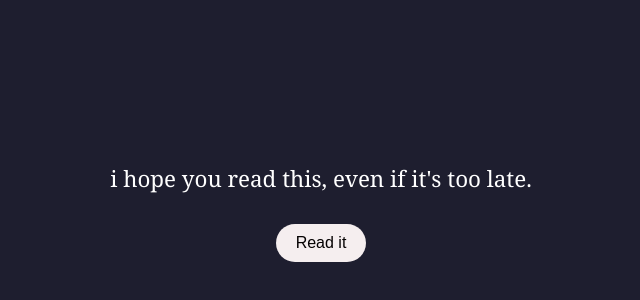
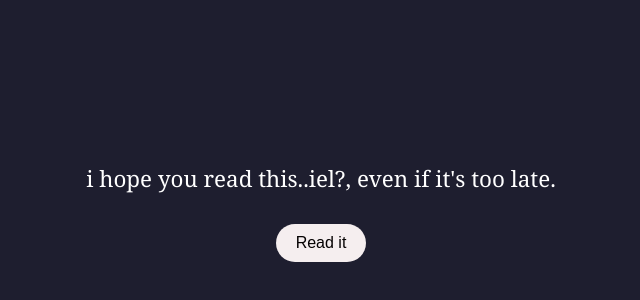
Before and after one commit to destina-tyas/-letter-project-i-hope-you-read-this-even-if-it-s-too-late.-, a plain HTML site: page index.html in a window 1280 px wide. Shown: the part 188-488 px from the top of the page, without its empty margins (319-959 px from the left). Drawn offline with Linux system fonts and the light colour scheme.

Commit message:
Fix typo in intro text

```diff
--- a/index.html
+++ b/index.html
@@ -8,7 +8,7 @@
   </head>
   <body>
     <div class="intro" id="introText">
-      i hope you read this, even if it's too late.
+      i hope you read this..iel?, even if it's too late.
     </div>
     <button class="btn" onclick="showLetter()">Read it</button>
 
```
